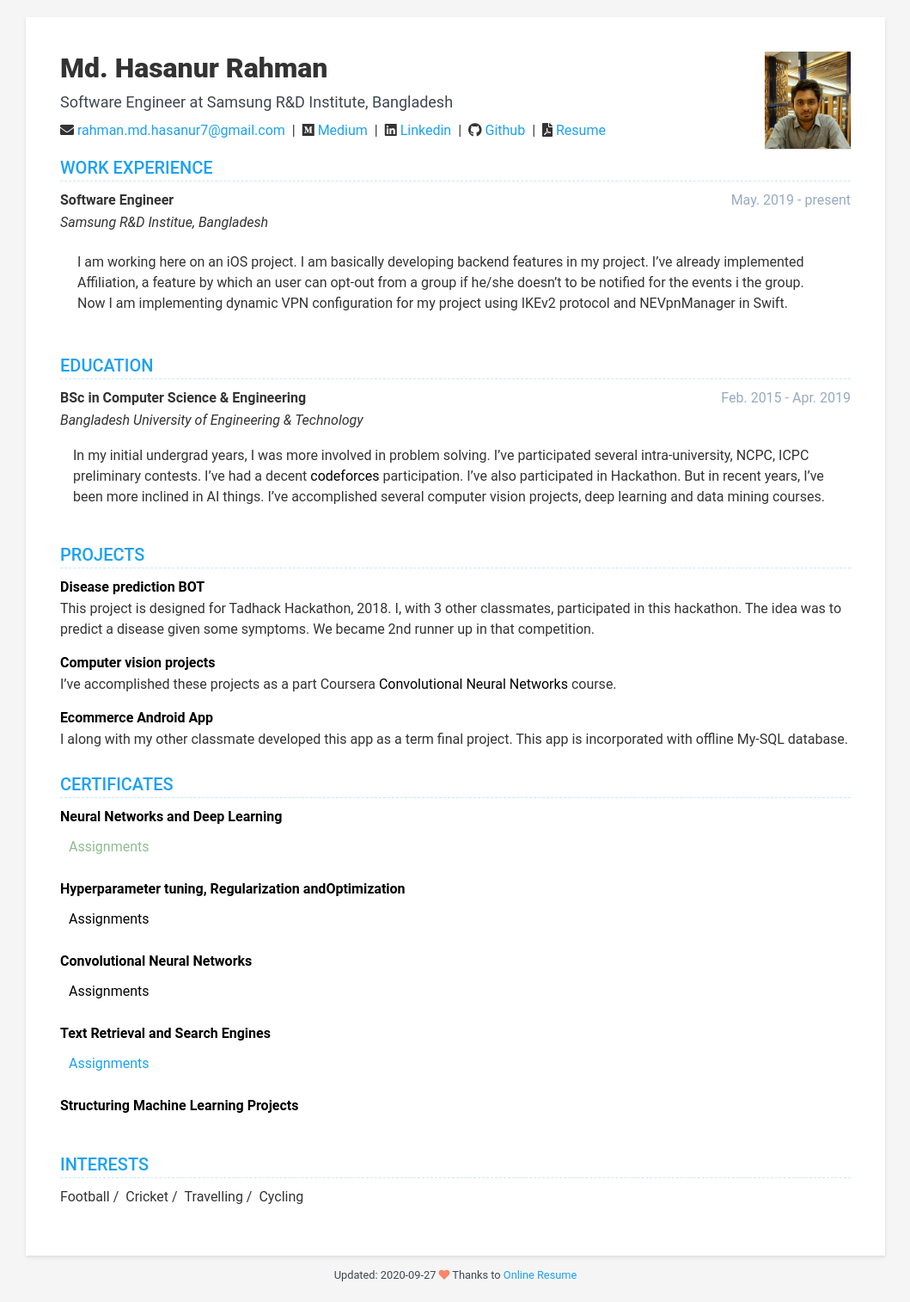
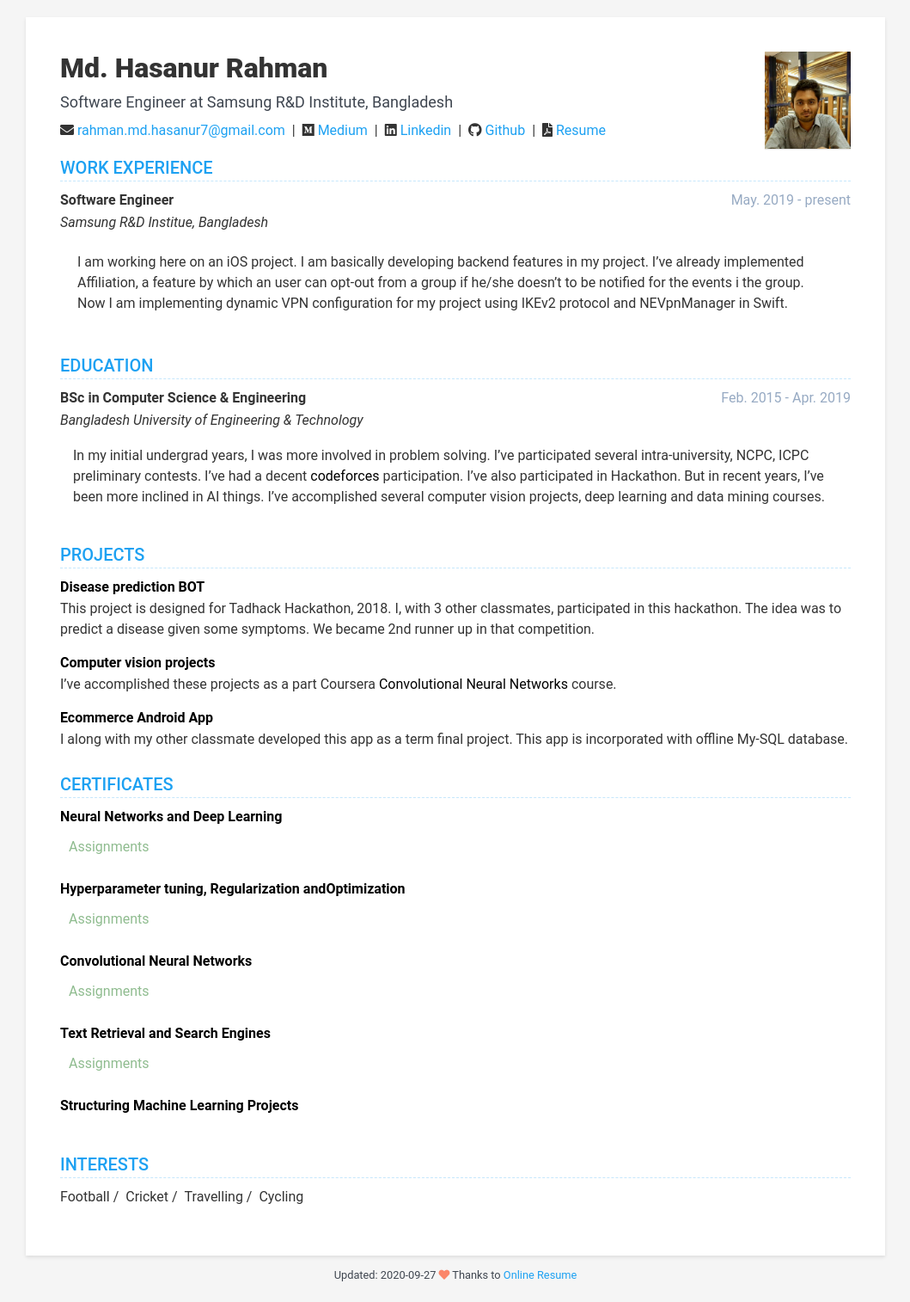
Before and after one commit to umma-salma/hasanur-rahman.github.io, a Jekyll site: the page built from index.html, in a window 1280 px wide. Shown: the whole page at 86% size, without its empty margins (110-1169 px from the left). Built offline with Jekyll 4.4.1, drawn with Linux system fonts in a browser that asks for light colours; nearby versions of some CDN libraries.

Commit message:
updated link color certificates
Signed-off-by: Md. Hasanur Rahman <hasanurrahman690@gmail.com>

```diff
--- a/_data/data.yml
+++ b/_data/data.yml
@@ -115,17 +115,17 @@ certificates:
     - name: Hyperparameter tuning, Regularization andOptimization
       link: https://www.coursera.org/account/accomplishments/certificate/V8G267CCG6C2
       details: |
-        <a href="https://github.com/hasanur-rahman/Deep-Learning-Projects/tree/master/Parameters%20Tuning" style="color:black">Assignments</a>
+        <a href="https://github.com/hasanur-rahman/Deep-Learning-Projects/tree/master/Parameters%20Tuning" style="color:#8FBC8F;">Assignments</a>
 
     - name: Convolutional Neural Networks
       link: https://www.coursera.org/account/accomplishments/certificate/9UFEW94V5XDR
       details: |
-        <a href="https://github.com/hasanur-rahman/Deep-Learning-Projects/tree/master/Convolutional%20Neural%20Network%20Projects" style="color:black">Assignments</a>
+        <a href="https://github.com/hasanur-rahman/Deep-Learning-Projects/tree/master/Convolutional%20Neural%20Network%20Projects" style="color:#8FBC8F;">Assignments</a>
 
     - name: Text Retrieval and Search Engines
       link: https://www.coursera.org/account/accomplishments/certificate/YPCG959L6MKT
       details: |
-        <a href="https://github.com/hasanur-rahman/Data-Mining-Coursera">Assignments</a>
+        <a href="https://github.com/hasanur-rahman/Data-Mining-Coursera" style="color:#8FBC8F;">Assignments</a>
 
     - name: Structuring Machine Learning Projects
       link: https://www.coursera.org/account/accomplishments/certificate/E9XGJZP7D8XC
```
